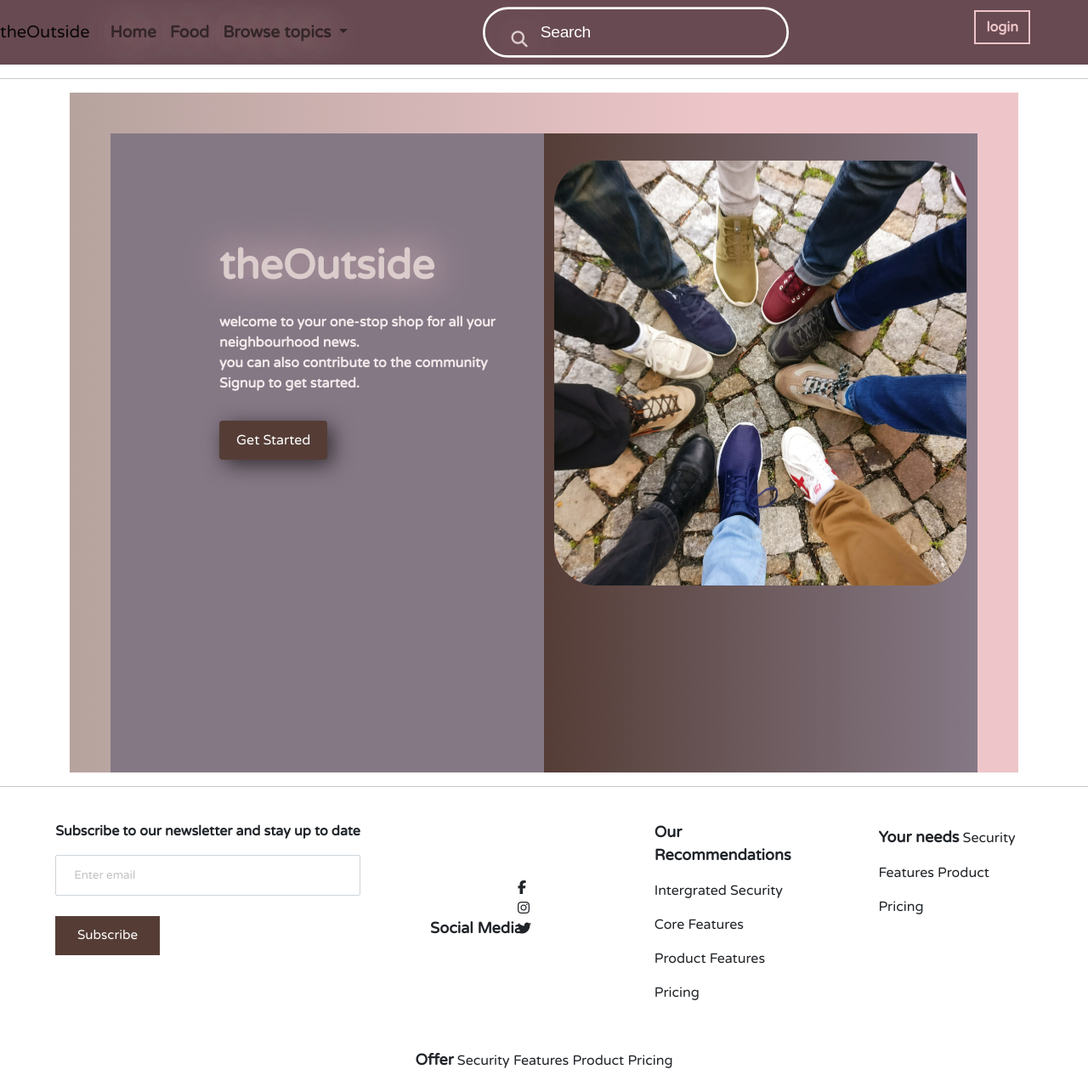
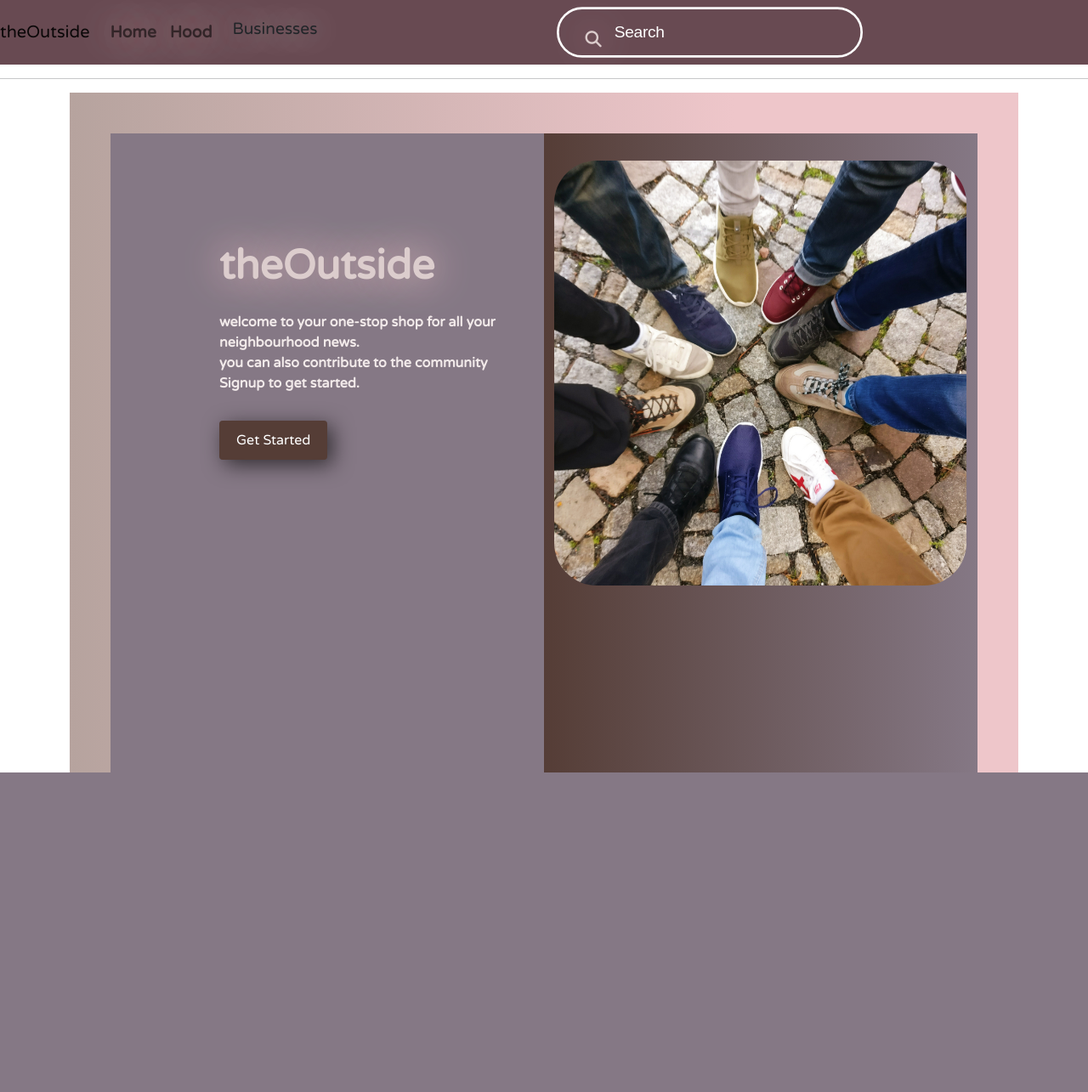
Before and after one commit to NessaAz/django-ip4, a Django app: page / in a window 1280 px wide. Shown: the whole page at 85% size. After the commit the page ends 909 px from the top, so only its background shows below. Run offline with Django 4.2, Linux system fonts and the light colour scheme; some libraries are stand-ins or nearby versions.

Commit message:
add redirects to landing page

```diff
--- a/outside/templates/outside/main.html
+++ b/outside/templates/outside/main.html
@@ -27,18 +27,18 @@
         <div class="collapse navbar-collapse" id="navbarSupportedContent">
           <ul class="navbar-nav mr-auto">
             <li class="nav-item active">
-              <a class="nav-link" href="#">Home <span class="sr-only">(current)</span></a>
+              <a class="nav-link" href="#">Home </a>
             </li>
             <li class="nav-item">
-              <a class="nav-link" href="#">Food</a>
+              <a class="nav-link" href="{% url 'hoods' %}">Hood</a>
             </li>
             <li class="nav-item dropdown">
-              <a class="nav-link dropdown-toggle" href="#" id="navbarDropdown" role="button" data-toggle="dropdown" aria-haspopup="true" aria-expanded="false">
-                Browse topics
-              </a>
+              <a class="dropdown-item" href="{% url 'business' %}">Businesses</a>
+
+
               <div class="dropdown-menu" aria-labelledby="navbarDropdown">
-                <a class="dropdown-item" href="#">Food</a>
-                <a class="dropdown-item" href="#">Market place</a>
+                <a class="dropdown-item" href="{% url 'hoods' %}">Hood</a>
+                <a class="dropdown-item" href="{% url 'business' %}">Businesses</a>
                 <div class="dropdown-divider"></div>
                 <a class="dropdown-item" href="#">Other hoods</a>
               </div>
@@ -67,10 +67,7 @@
 
         </div>
 
-        <div class="form-inline my-2 my-lg-0">
-          <a href="#" class="btn btn-warning login-btn">login</a>
 
-      </div>
       </nav>
       <!-- END OF NAVBAR -->
     <hr>
@@ -94,7 +91,7 @@
                     welcome to your one-stop shop for all your neighbourhood news.<br />
                     you can  also contribute to the community<br />Signup to get started.
                   </p>
-                  <button class="btn home-btn mt-3">Get Started</button>
+                  <a href="{% url "signup" %}" class="btn home-btn mt-3">Get Started</a>
 
                 </div>
                 <div class="col-lg-6 home-right ">
@@ -108,10 +105,9 @@
     </div>
 
     <!-- FOOTER -->
-    <hr>
 
     <div class="container-fluid justify-content-center px-0 ">
-      <footer>
+      <!-- <footer>
         <div class="row justify-content-around mb-0 pt-10 mx-4">
           <div class="col-xl-2 col-md-4 order-xl-1 order-4 mr-xl-0 my-auto">
             <ul class="list-unstyled mt-md-3 mt-5">
@@ -156,7 +152,7 @@
           </div>
         </div>
 
-      </footer>
+      </footer> -->
     </div>
 
     <script src="https://cdn.jsdelivr.net/npm/bootstrap@5.1.3/dist/js/bootstrap.bundle.min.js" integrity="sha384-ka7Sk0Gln4gmtz2MlQnikT1wXgYsOg+OMhuP+IlRH9sENBO0LRn5q+8nbTov4+1p" crossorigin="anonymous"></script>
@@ -240,6 +236,7 @@
     padding: 9px 18px;
     color: #fff;
     border: 2px solid transparent;
+
   }
 
   .home-btn::before {
```
